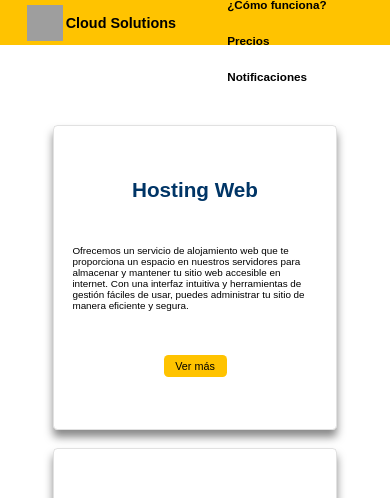
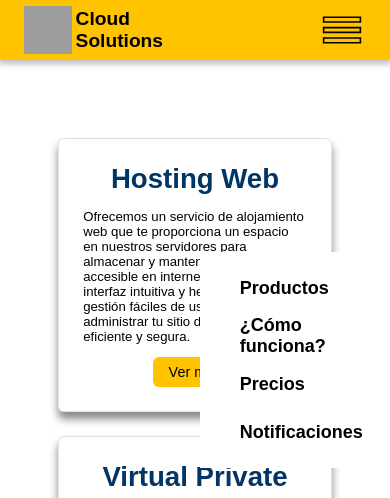
Before and after one commit to mshdvv/landing-page, a plain HTML site: page index.html in a window 390 px wide. Shown: the top 498 px of the page. Drawn offline with Linux system fonts and the light colour scheme; grey boxes are pictures that could not be loaded.

Commit message:
Update nav-bar layout

```diff
--- a/index.html
+++ b/index.html
@@ -14,6 +14,10 @@
 	<p>Cloud Solutions</p>
       </div>
       <div class="nav-container">
+	<a id="menu-container" href="#">
+
+	<svg id="menu" width="800px" height="800px" viewBox="0 0 32 32" version="1.1" xmlns="http://www.w3.org/2000/svg" xmlns:xlink="http://www.w3.org/1999/xlink"> <g id="icomoon-ignore"> </g> <path d="M3.205 6.937v4.265h25.59v-4.265h-25.59zM27.729 10.136h-23.457v-2.133h23.457v2.133z" fill="#000000"> </path> <path d="M3.205 18.133h25.59v-4.265h-25.59v4.265zM4.271 14.934h23.457v2.133h-23.457v-2.133z" fill="#000000"> </path> <path d="M3.205 25.063h25.59v-4.265h-25.59v4.265zM4.271 21.864h23.457v2.133h-23.457v-2.133z" fill="#000000"> </path> </svg>
+	</a>
 	<nav id="nav-bar">
 	  <ul>
 	    <li><a class="nav-link" href="#Productos">Productos</a></li>
--- a/styles.css
+++ b/styles.css
@@ -41,6 +41,7 @@ body {
   align-items: center;
   justify-content: space-between;
   z-index: 3;
+  box-shadow: 0 2px 6px 2px #00000040;
 }
 
 .img-container {
@@ -67,6 +68,12 @@ body {
   width: 100%;
 }
 
+#menu {
+  width: 3rem;
+  height: 3rem;
+  display: none;
+}
+
 #nav-bar ul{
   list-style: none;
   display: flex;
@@ -87,7 +94,6 @@ body {
   padding:0 1rem;
   width: 100%;
   height: 4rem;
-  display: block;
   color:var(--eerie-black);
   font-weight: bold;
   font-size: 1.3rem;
@@ -305,6 +311,7 @@ form {
   background-color: var(--mikado-yellow-dark);
 }
 
+
 footer {
   height: 4rem;
   display: flex;
@@ -333,13 +340,52 @@ footer a{
 @media screen and (max-width:768px){
 
   html{
-    font-size: 9px;
+    font-size: 12px;
+  }
+
+  #header{
+    padding: 0 2rem;
+  }
+
+  .nav-container{
+    display: flex;
+    align-items: center;
+    justify-content: flex-end;
+    position: relative;
+    padding: 0;
+  }
+
+  #menu {
+    cursor: pointer;
+    width: 4rem;
+    height: 4rem;
+    top:0;
+    display: block;
+  }
+
+  #nav-bar {
+    position: absolute;
+    top:2.5rem;
+    background-color: white;
+    transition: 300ms;
+    transform: translateY(100%);
+  }
+
+  /* Fix nav-bar selector */
+
+  .nav-link{
+    font-size: 1.5rem;
+    padding: 0;
+  }
+
+  #Como_funciona{
+    height: 50vh;
   }
 
   #video {
     border-radius: 0.5rem;
     width: 95%;
-    height:35%;
+    height:55%;
   }
 
   .productos{
@@ -348,8 +394,16 @@ footer a{
   }
 
   .precios-container{
-    height: 100%;
     grid-template-columns: 1fr;
     grid-template-rows: auto;
   }
+
+  .precio ul {
+    padding: 1rem;
+  }
+
+  footer{
+    flex-flow: column;
+    height: 8rem;
+  }
 }
```
Also changed, not shown: resources/menu-svgrepo-com.svg (added).
